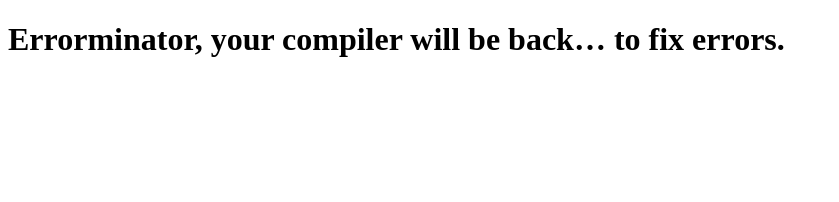
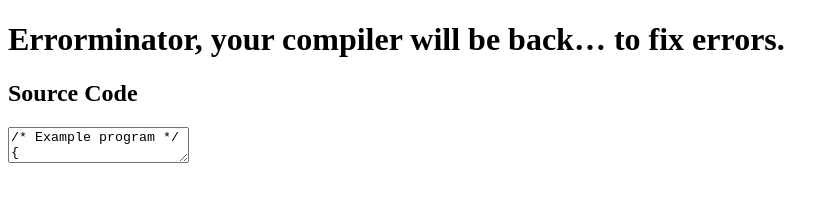
Before and after one commit to ishejajunior/Compiler_2025, a plain HTML site: page index.html in a window 1280 px wide. Shown: the whole page, without its empty margins (0-839 px from the left). Drawn offline with Linux system fonts and the light colour scheme.

Commit message:
Update index.html

```diff
--- a/index.html
+++ b/index.html
@@ -8,5 +8,15 @@
 </head>
 <body>
     <h1>Errorminator, your compiler will be back… to fix errors.</h1>
-
+    <div class="container">
+        <div class="column">
+            <h2>Source Code</h2>
+            <textarea id="sourceCode" placeholder="Enter your source code here...">/* Example program */
+{
+    int a
+    string b
+    a = 5
+    b = "hello"
+    print(a)
+}$</textarea>
 </body>
```
